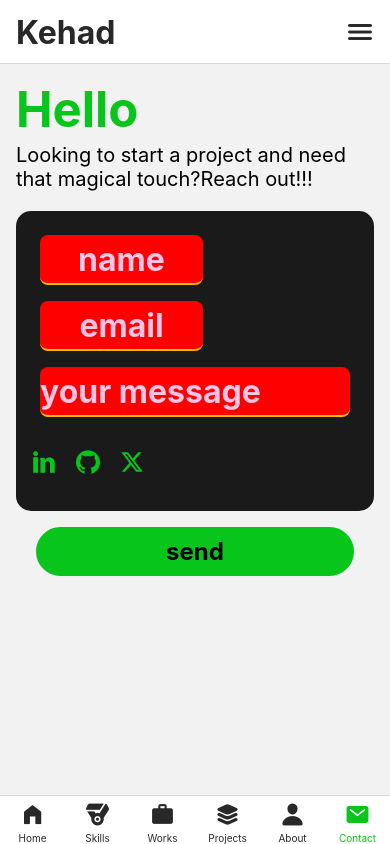
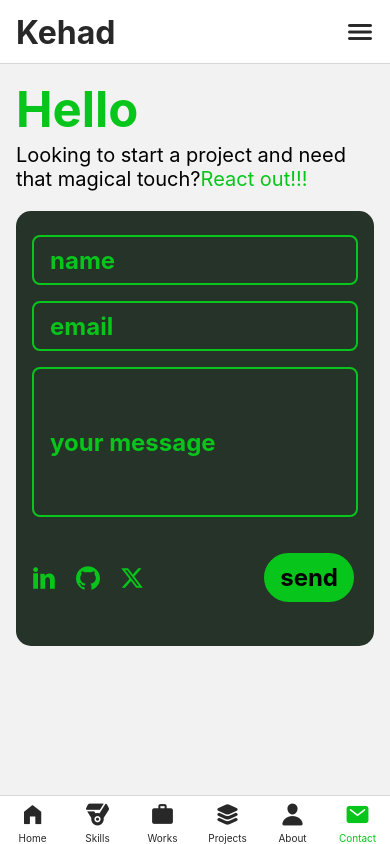
Before and after one commit to Kehad/Kehad-App, a React Native app: screen /ContactScreen in a window 390 px wide. Built offline with nearby package versions, Linux system fonts and the light colour scheme.

Commit message:
7 commit app

```diff
--- a/components/UI/SocialLinks.js
+++ b/components/UI/SocialLinks.js
@@ -1,15 +1,57 @@
-import { StyleSheet, View, } from "react-native";
+import { Pressable, StyleSheet, View } from "react-native";
+import * as Linking from "expo-linking";
 import { AntDesign, Entypo, FontAwesome6 } from "@expo/vector-icons";
+
 import { GlobalStyles } from "../../constants/styles";
 
 const SocialLinks = function () {
+  const AppLinks = {
+    linkedIn: "https://www.linkedin.com/in/kehinde-adigun-/",
+    github: "https://github.com/Kehad",
+    twitter: "https://twitter.com/Littlegenius01",
+  };
+
+  const openLink = async (website) => {
+    console.log(website);
+    const url = website; // Replace with your URL
+
+    try {
+      const supported = await Linking.canOpenURL(url);
+
+      if (supported) {
+        await Linking.openURL(url);
+      } else {
+        Alert.alert(`Don't know how to open this URL: ${url}`);
+      }
+    } catch (error) {
+      console.log(error);
+    }
+  };
+
   return (
     <View className="">
       <View style={styles.iconContainer}>
-        <Entypo name="linkedin" size={24} color={GlobalStyles.colors.primary50} />
-        <AntDesign name="github" size={24} color={GlobalStyles.colors.primary50} />
-        <FontAwesome6 name="x-twitter" size={24} color={GlobalStyles.colors.primary50} />
-
+        <Pressable onPress={() => openLink(AppLinks.linkedIn)}>
+          <Entypo
+            name="linkedin"
+            size={24}
+            color={GlobalStyles.colors.primary50}
+          />
+        </Pressable>
+        <Pressable onPress={() => openLink(AppLinks.github)}>
+          <AntDesign
+            name="github"
+            size={24}
+            color={GlobalStyles.colors.primary50}
+          />
+        </Pressable>
+        <Pressable onPress={() => openLink(AppLinks.twitter)}>
+          <FontAwesome6
+            name="x-twitter"
+            size={24}
+            color={GlobalStyles.colors.primary50}
+          />
+        </Pressable>
       </View>
     </View>
   );
@@ -26,8 +68,8 @@ const styles = StyleSheet.create({
     paddingLeft: 0,
     gap: 20,
     display: "flex",
-        flexDirection: 'row',
+    flexDirection: "row",
     justifyContent: "start",
     alignItems: "center",
-    }
+  },
 });
--- a/components/skills/SkillsList.js
+++ b/components/skills/SkillsList.js
@@ -1,20 +1,33 @@
 import { StyleSheet, Text, View } from "react-native";
 import { GlobalStyles } from "../../constants/styles";
-import { Ionicons } from "@expo/vector-icons";
+import { Ionicons, FontAwesome6, Fontisto, MaterialCommunityIcons } from "@expo/vector-icons";
 
 const SkillsList = function ({
   name,
-  IconTitle,
+  iconTitle,
   iconName,
   iconSize,
   iconColor,
 }) {
+  console.log(iconTitle);
+  let content = '';
+  if (iconTitle === 'FontAwesome6') {
+    content = <FontAwesome6 name={iconName} size={iconSize} color={iconColor} />;
+  } else if (iconTitle === 'Ionicons') {
+    content = <Ionicons name={iconName} size={iconSize} color={iconColor} />;
+  } else if (iconTitle === 'Fontisto') {
+    content = <Fontisto name={iconName} size={iconSize} color={iconColor} />;  // Replace Fontisto with FontAwesome6 if you want to use FontAwesome6 instead.  // Fontisto is a free alternative to FontAwesome.
+  } else if (iconTitle === "MaterialCommunityIcon") {
+    content = (
+      <MaterialCommunityIcons name={iconName} size={iconSize} color={iconColor} />
+    );
+  }
     return (
       <View style={styles.container}>
         <View style={styles.box}>
           <Text style={styles.iconText}>{name}</Text>
           <View>
-          <Ionicons name={iconName} size={iconSize} color={iconColor} />
+            {content}
           </View>
         </View>
       </View>
--- a/screens/ContactScreen.js
+++ b/screens/ContactScreen.js
@@ -9,7 +9,7 @@ function ContactScreen() {
     <View style={styles.container}>
       <Title>Hello</Title>
       <Text style={styles.text}>
-        Looking to start a project and need that magical touch?Reach out!!!
+        Looking to start a project and need that magical touch?<Text style={styles.span}>React out!!!</Text>
       </Text>
       <View style={styles.form}>
         <View style={styles.textBox}>
@@ -40,12 +40,15 @@ const styles = StyleSheet.create({
   text: {
     fontSize: 20,
   },
+  span: {
+    color: GlobalStyles.colors.primary50
+  },
   form: {
     width: "100%",
-    height: 300,
+    // height: 300,
     marginVertical: 20,
     borderRadius: 15,
-    backgroundColor: GlobalStyles.colors.primaryBackground ,
+    backgroundColor: GlobalStyles.colors.primary300,
     padding: 16,
   },
   textBox: {
@@ -53,29 +56,35 @@ const styles = StyleSheet.create({
     overflow: "hidden",
   },
   textInput: {
-    width: "50%",
-    backgroundColor: "red",
-    marginHorizontal: 8,
+    height: 50,
+    marginVertical: 8,
+    paddingLeft: 16,
+    fontSize: 24,
+    borderWidth: 2,
     borderRadius: 8,
-    height: 50,
-    fontSize: 32,
-    marginVertical: 8,
-    borderBottomWidth: 2,
-    borderBottomColor: GlobalStyles.colors.accent500,
-    color: GlobalStyles.colors.error50,
+    borderColor: GlobalStyles.colors.primary50,
+    color: GlobalStyles.colors.primary50,
     fontWeight: "bold",
-    textAlign: "center",
   },
   messageInput: {
-    backgroundColor: "red",
-    marginHorizontal: 8,
+    height: 150,
+    marginVertical: 8,
+    paddingLeft: 16,
+    fontSize: 24,
+    borderWidth: 2,
     borderRadius: 8,
-    height: 50,
-    fontSize: 32,
-    marginVertical: 8,
-    borderBottomWidth: 2,
-    borderBottomColor: GlobalStyles.colors.accent500,
-    color: GlobalStyles.colors.error50,
+    borderColor: GlobalStyles.colors.primary50,
+    color: GlobalStyles.colors.primary50,
     fontWeight: "bold",
+    textAlign: 'auto',
+    alignItems: ''
   },
+  socialsBox: {
+    flexDirection: 'row',
+    alignItems: 'center',
+    justifyContent: 'space-between'
+  },
+  buttonBox: {
+    width: '30%'
+  }
 });
--- a/screens/SkillsScreen.js
+++ b/screens/SkillsScreen.js
@@ -13,47 +13,47 @@ const itemList = [
     iconTitle: "Ionicons",
     iconSize: 24,
     iconColor: GlobalStyles.colors.primary50,
-    iconName: "layers",
+    iconName: "logo-html5",
   },
   {
     id: "m2",
     name: "CSS",
-    iconTitle: "Ionicons",
+    iconTitle: "FontAwesome6",
     iconSize: 24,
     iconColor: GlobalStyles.colors.primary50,
-    iconName: "layers",
+    iconName: "css3-alt",
   },
   {
     id: "m3",
     name: "JS",
-    iconTitle: "Ionicons",
+    iconTitle: "FontAwesome6",
     iconSize: 24,
     iconColor: GlobalStyles.colors.primary50,
-    iconName: "layers",
+    iconName: "square-js",
   },
   {
     id: "m4",
     name: "REACT",
-    iconTitle: "Ionicons",
+    iconTitle: "Fontisto",
     iconSize: 24,
     iconColor: GlobalStyles.colors.primary50,
-    iconName: "logo-react",
+    iconName: "react",
   },
   {
     id: "m5",
     name: "TAILWIND CSS",
-    iconTitle: "Ionicons",
+    iconTitle: "MaterialCommunityIcon",
     iconSize: 24,
     iconColor: GlobalStyles.colors.primary50,
-    iconName: "layers",
+    iconName: "tailwind",
   },
   {
     id: "m6",
     name: "REACT NATIVE",
-    iconTitle: "Ionicons",
+    iconTitle: "Fontisto",
     iconSize: 24,
     iconColor: GlobalStyles.colors.primary50,
-    iconName: "logo-react",
+    iconName: "react",
   },
 ];
 
```
Also changed, not shown: App.js (+7 -10 lines), screens/ModalScreen.js (renamed from components/UI/ModalScreen.js, +3 -9 lines). Lines whose indentation alone changed are shown as unchanged.
